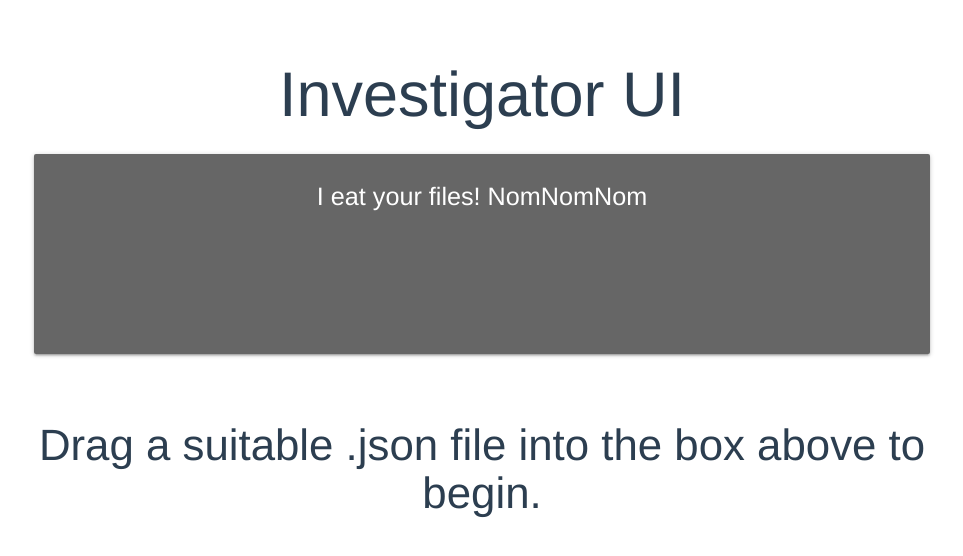
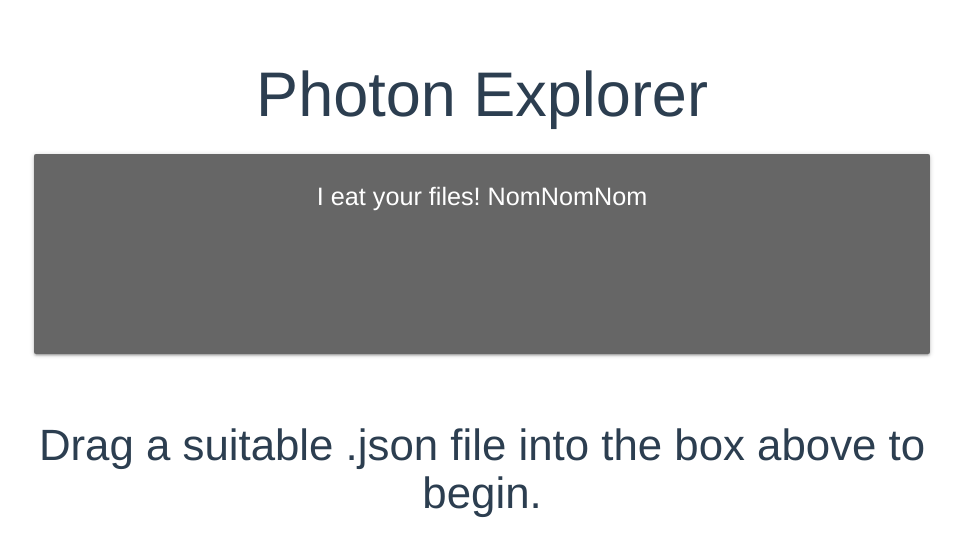
Before and after one commit to wwu-mmll/photonai_explorer, a Vue app: page / in a window 1280 px wide. Shown: the top 556 px of the page, without its empty margins (158-1121 px from the left). Built offline with nearby package versions, Linux system fonts and the light colour scheme.

Commit message:
renamed project

```diff
--- a/package.json
+++ b/package.json
@@ -1,5 +1,5 @@
 {
-  "name": "investigator_ui",
+  "name": "photon_explorer",
   "version": "0.1.0",
   "private": true,
   "scripts": {
--- a/src/App.vue
+++ b/src/App.vue
@@ -1,7 +1,7 @@
 <template>
   <!-- SCROLL SPY hinzufügen -->
   <div id="app" class="container">
-    <h1>Investigator UI</h1>
+    <h1>Photon Explorer</h1>
     <FileAcceptor :files="files"></FileAcceptor>
     <br />
     <div v-if="this.files.length > 0">
```
